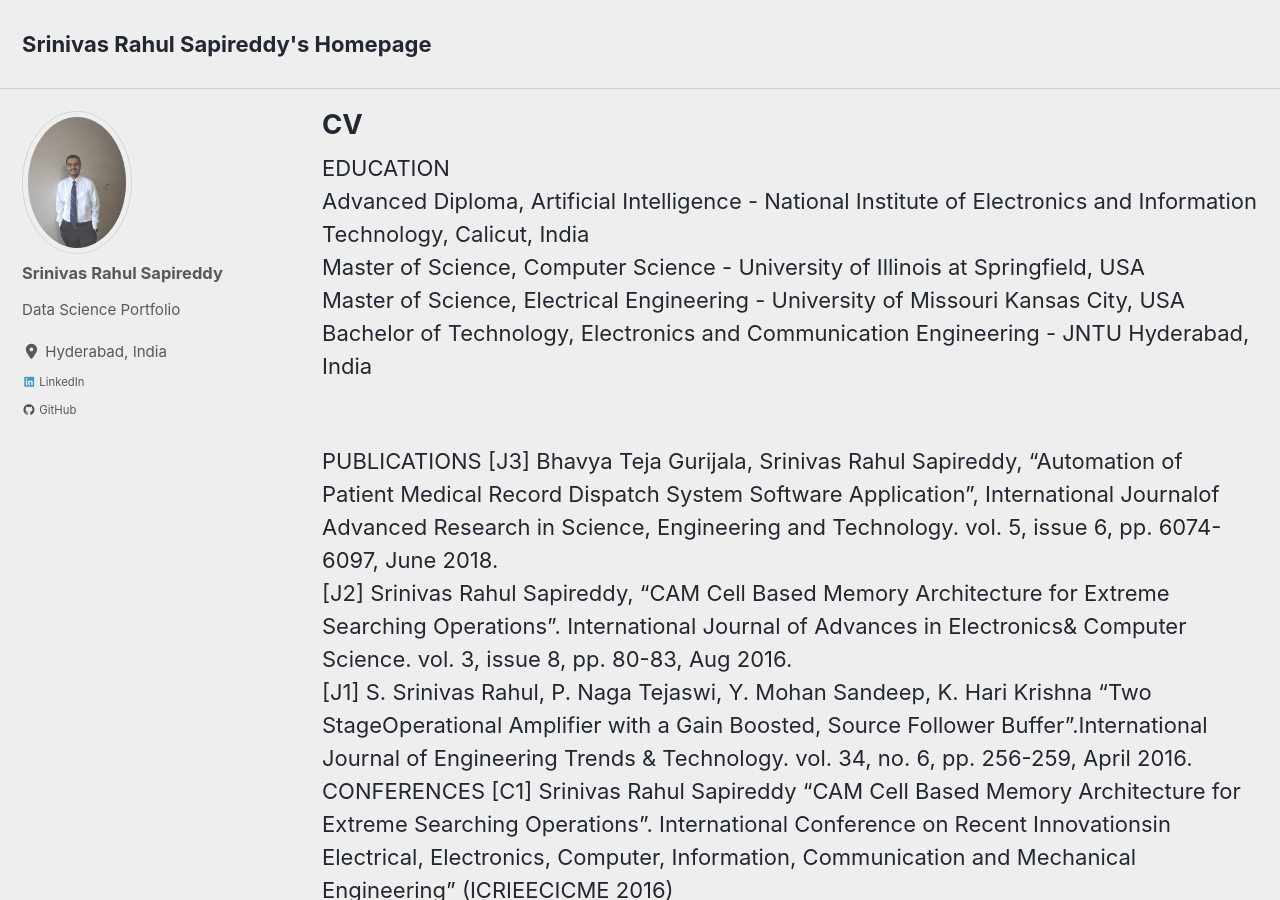
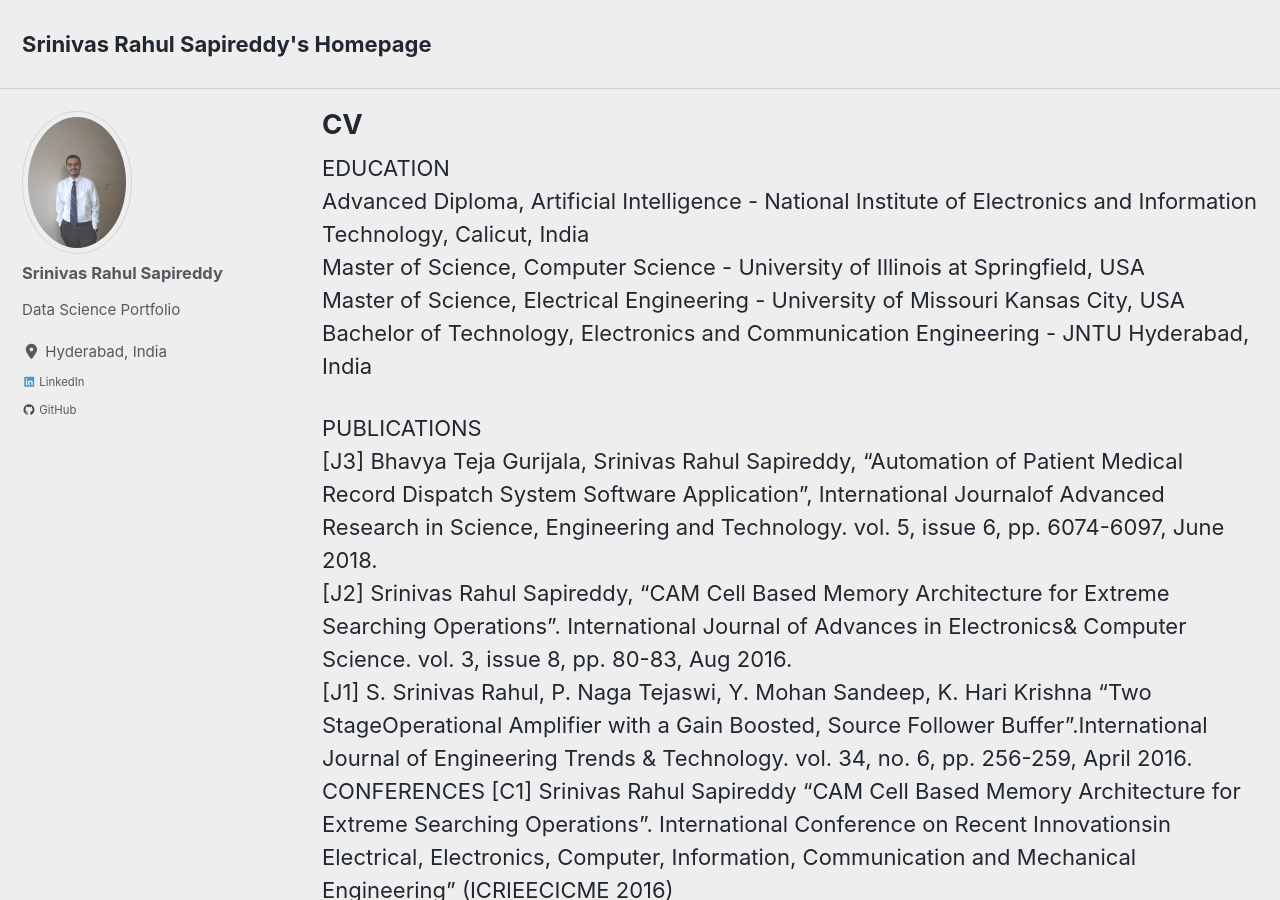
Before and after one commit to srsapireddy/srsapireddy.github.io, a Jekyll site: the page built from _pages/CV.md, in a window 1280 px wide and 900 px high. Built offline with Jekyll 4.4.1, drawn with Linux system fonts in a browser that asks for light colours; cached includes are drawn as plain includes; nearby versions of some CDN libraries; some of the changed text lies outside the part shown.

Commit message:
new gith

```diff
--- a/_pages/CV.md
+++ b/_pages/CV.md
@@ -3,20 +3,28 @@
 permalink: /CV/
 ---
 
-EDUCATION<br>
+EDUCATION
+<br>
 Advanced Diploma, Artificial Intelligence - National Institute of Electronics and Information Technology, Calicut, India<br>
 Master of Science, Computer Science - University of Illinois at Springfield, USA<br>
 Master of Science, Electrical Engineering - University of Missouri Kansas City, USA<br>
-Bachelor of Technology, Electronics and Communication Engineering - JNTU Hyderabad, India<br><br>
+Bachelor of Technology, Electronics and Communication Engineering - JNTU Hyderabad, India
+<br>
 
 PUBLICATIONS
+<br>
 [J3] Bhavya Teja Gurijala, Srinivas Rahul Sapireddy, “Automation of Patient Medical Record Dispatch System Software Application”, International Journalof Advanced Research in Science, Engineering and Technology. vol. 5, issue 6, pp. 6074-6097, June 2018.
 <br>
 [J2] Srinivas Rahul Sapireddy, “CAM Cell Based Memory Architecture for Extreme Searching Operations”. International Journal of Advances in Electronics& Computer Science. vol. 3, issue 8, pp. 80-83, Aug 2016.
 <br>
 [J1] S. Srinivas Rahul, P. Naga Tejaswi, Y. Mohan Sandeep, K. Hari Krishna “Two StageOperational Amplifier with a Gain Boosted, Source Follower Buffer”.International Journal of Engineering Trends & Technology. vol. 34, no. 6, pp. 256-259, April 2016. CONFERENCES [C1] Srinivas Rahul Sapireddy “CAM Cell Based Memory Architecture for Extreme Searching Operations”. International Conference on Recent Innovationsin Electrical, Electronics, Computer, Information, Communication and Mechanical Engineering” (ICRIEECICME 2016)
-<br><br>
+<br>
 
 CONFERENCES
+<br>
 [C1] Srinivas Rahul Sapireddy “CAM Cell Based Memory Architecture for Extreme Searching Operations”. International Conference on Recent Innovationsin Electrical, Electronics, Computer, Information, Communication and Mechanical Engineering” (ICRIEECICME 2016)
-<br><br>
+<br>
+
+AWARDS
+Recipient of Dean’s International Scholar Award, University of Missouri Kansas City, 2015
+<br>
```
